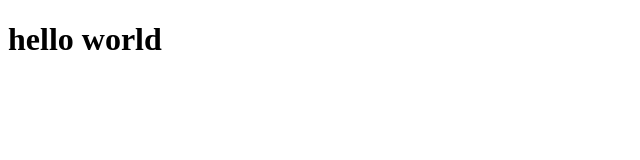
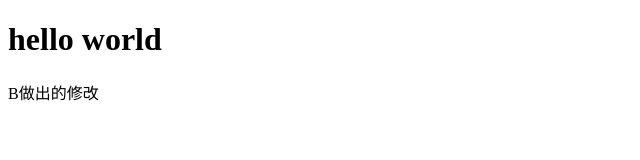
Before and after one commit to mumu-test/git-demo, a plain HTML site: page index.html in a window 1280 px wide. Shown: the whole page, without its empty margins (0-640 px from the left). Drawn offline with Linux system fonts and the light colour scheme.

Commit message:
B第一次提交

```diff
--- a/index.html
+++ b/index.html
@@ -10,6 +10,7 @@
 
 <body>
     <h1>hello world</h1>
+    <p>B做出的修改</p>
 </body>
 
 </html>
```
